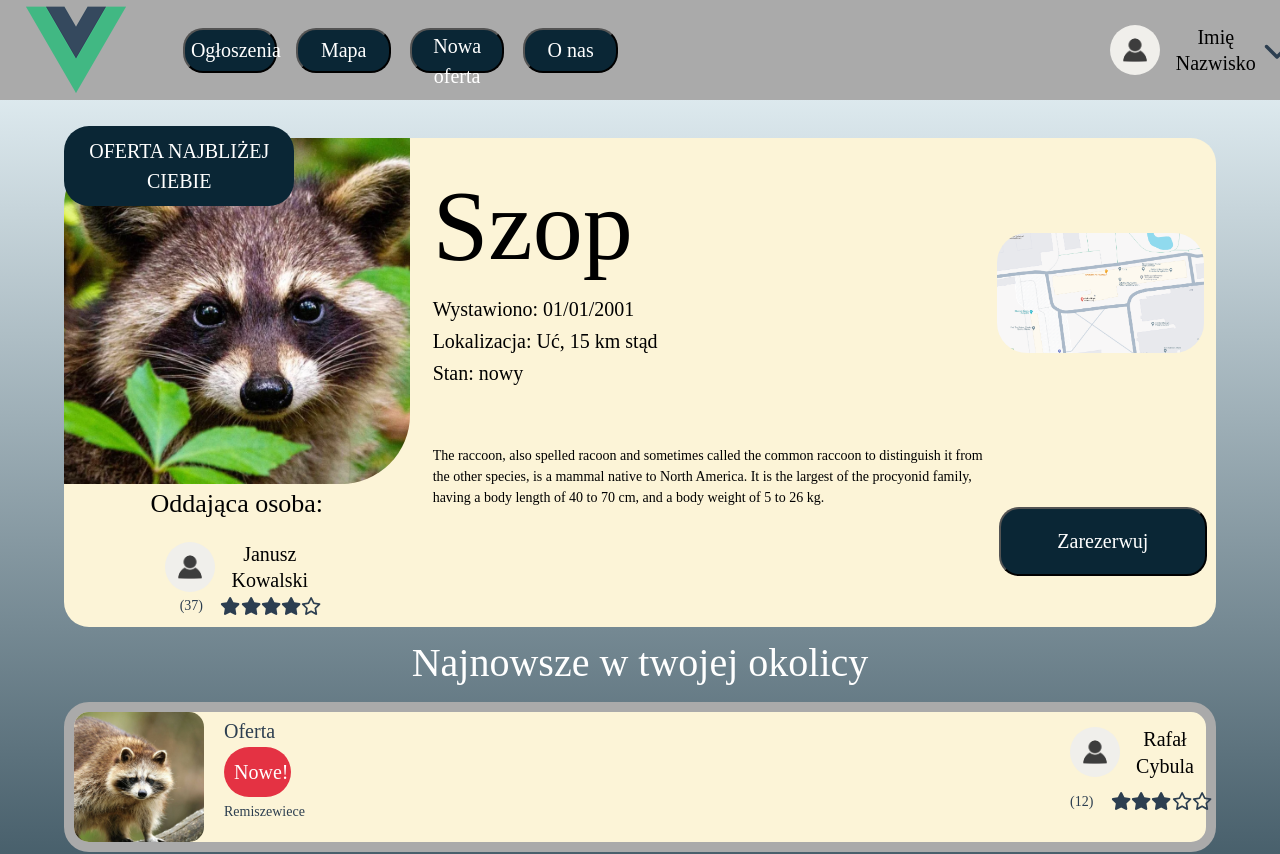
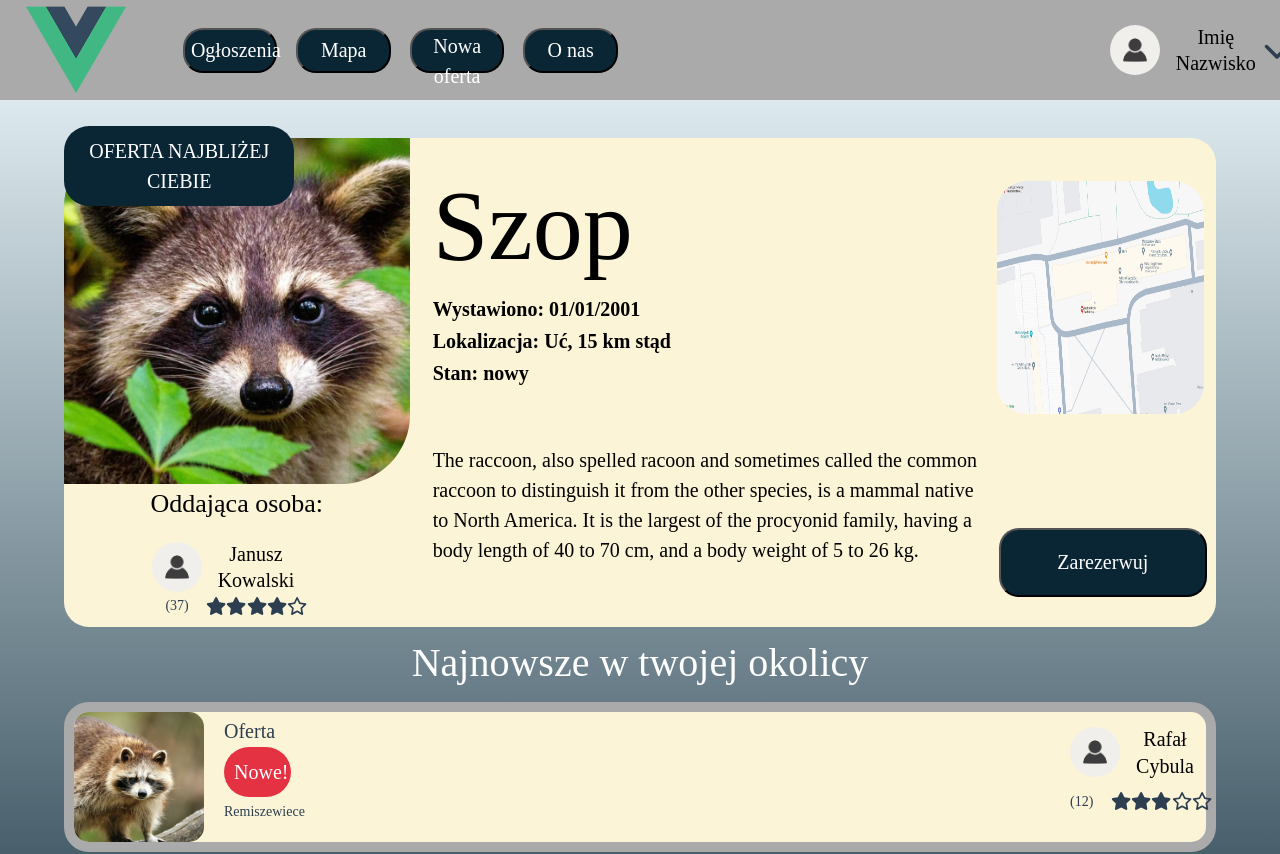
Before and after one commit to shareio-pl/shareio-frontend, a Vue app: page / in a window 1280 px wide. Shown: the top 854 px of the page. Built offline with nearby package versions, Linux system fonts and the light colour scheme; a web font is replaced by a local one.

Commit message:
Add main page

```diff
--- a/public/Consts.js
+++ b/public/Consts.js
@@ -1,3 +1,5 @@
+export const GATEWAY_ADDRESS = 'http://localhost:8082';
+
 export const COLORS = {
   PRIMARY: '#AAAAAA',
   SECONDARY: '#000000',
--- a/src/components/organisms/Offer.vue
+++ b/src/components/organisms/Offer.vue
@@ -4,8 +4,8 @@
       <div class="offer-left-image">
         <img class="offer-left-image" :src="offerImage" alt="Offer image" />
       </div>
+      <p class="offer-left-giver"> Oddająca osoba: </p>
       <div class="offer-left-data">
-        <p class="offer-left-giver"> Oddająca osoba: </p>
         <UserData class="offer-user" :userFirstName="userFirstName" :userSurname="userSurname" />
         <Stars class="offer-stars" :filledStars="amountOfStars" :ratingsAmount="amountOfRatings" />
       </div>
@@ -13,9 +13,9 @@
     <div class="offer-content">
       <h2 class="offer-content-title">{{ offerTitle }}</h2>
       <div class="offer-content-metadata">
-        <p> Wystawiono: {{ submittedOn }}</p>
-        <p> Lokalizacja: {{ location }}</p>
-        <p> Stan: {{ condition }}</p>
+        <p style="font-weight: bold"> Wystawiono: {{ submittedOn }}</p>
+        <p style="font-weight: bold"> Lokalizacja: {{ location }}</p>
+        <p style="font-weight: bold"> Stan: {{ condition }}</p>
         <p class="offer-content-metadata-desc">{{ offerDescription }}</p>
       </div>
     </div>
@@ -117,6 +117,7 @@ export default {
   justify-content: space-between;
   align-items: center;
   margin-bottom: 3%;
+  margin-right: 8%;
 }
 
 .offer-left-giver {
@@ -157,7 +158,7 @@ export default {
 
 .offer-content-metadata-desc {
   margin-top: 10%;
-  font-size: v-bind('FONT_SIZES.SECONDARY');
+  font-size: v-bind('FONT_SIZES.PRIMARY');
 }
 
 .offer-right {
@@ -170,13 +171,14 @@ export default {
 }
 
 .offer-right-image {
-  margin-top: 40%;
+  margin-top: 15%;
   border-radius: 30px;
   width: 100%;
+  height: 50%;
 }
 
 .offer-right-button {
-  margin-top: 74%;
+  margin-top: 55%;
   width: 100%;
   height: 15%;
 }
```
